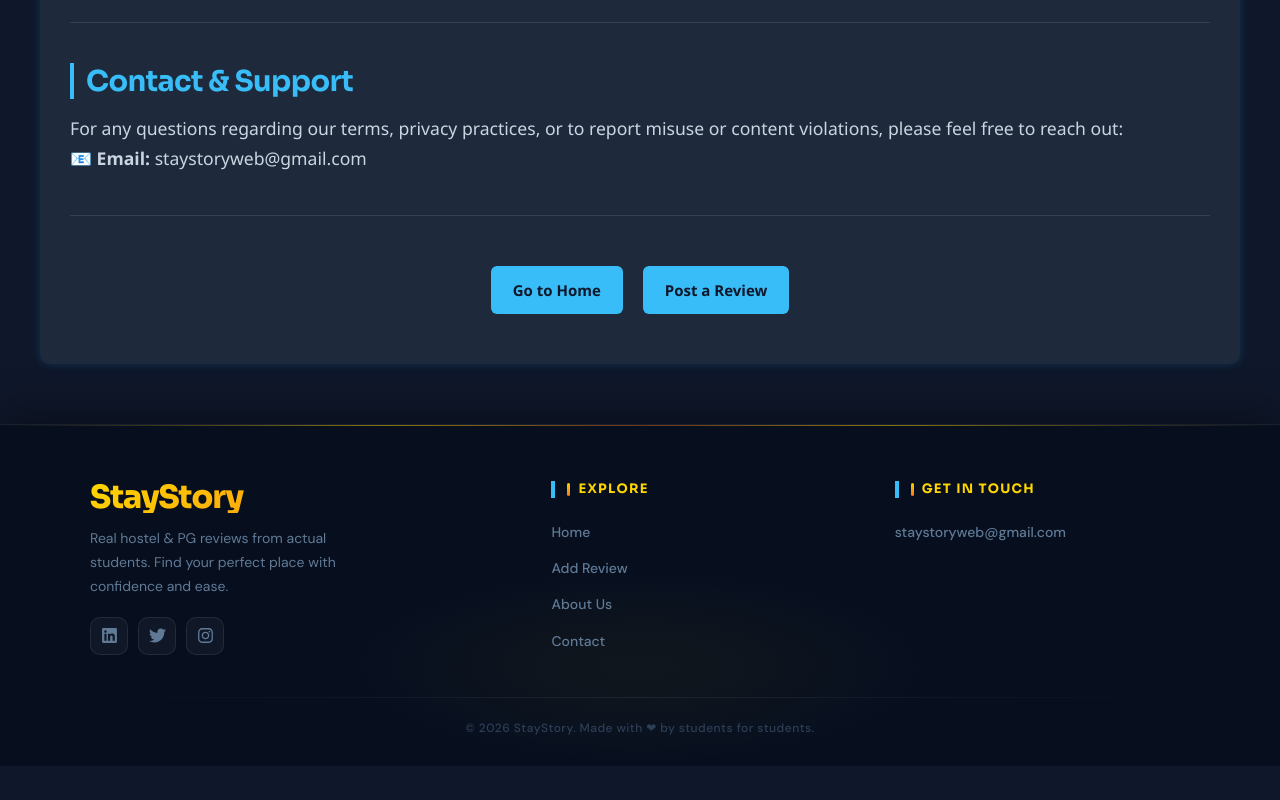
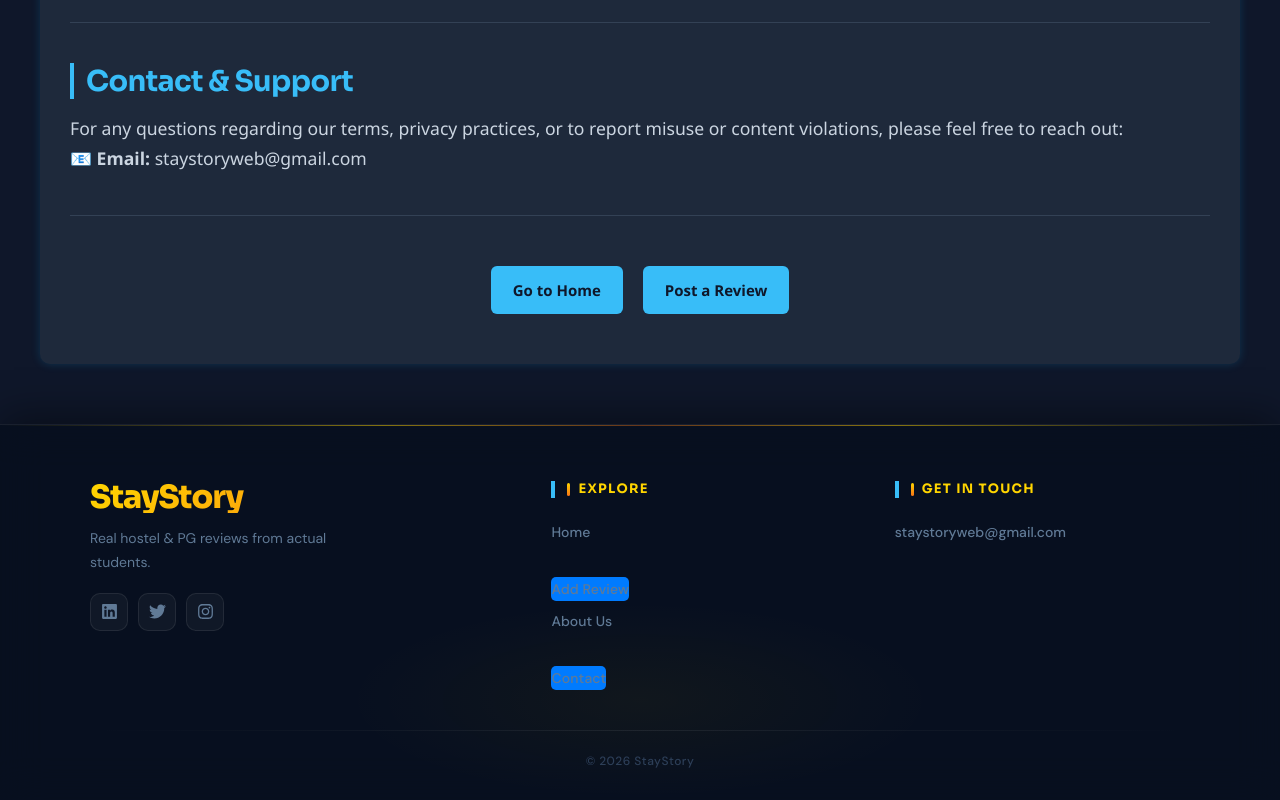
Before and after one commit to SSrivastava18/deployement, a React (Create React App) app in the folder client/my-app/: page /terms-of-use in a window 1280 px wide. Shown: the part 906-1706 px from the top of the page. Before the commit the page ends 1672 px from the top, so only its background shows below. Built offline with nearby package versions, Linux system fonts and the light colour scheme; no server answers.

Commit message:
Refactor Footer component for improved accessibility

```diff
--- a/client/my-app/src/components/Footer.js
+++ b/client/my-app/src/components/Footer.js
@@ -4,18 +4,16 @@ import { useContext } from "react";
 import { useNavigate } from "react-router-dom";
 import { StoreContext } from "../StoreContext";
 
-
 const Footer = () => {
     const { token } = useContext(StoreContext);
     const navigate = useNavigate();
 
-    const handleFooterContactClick = (e) => {
-        e.preventDefault();
-        console.log("Contact link in footer clicked! No navigation.");
+    const handleFooterContactClick = () => {
+        console.log("Contact clicked!");
+        // You can open modal or scroll later
     };
 
-    const handlePostReviewClick = (e) => {
-    e.preventDefault();
+    const handlePostReviewClick = () => {
         if (token) {
             window.scrollTo({ top: 0, behavior: "smooth" });
             navigate("/post-review");
@@ -25,39 +23,23 @@ const Footer = () => {
         }
     };
 
-
     return (
         <footer id="footer" className="footer-container">
             <div className="footer-content">
                 <div className="footer-brand">
                     <h1 className="footer-title">StayStory</h1>
                     <p className="footer-description">
-                        Real hostel & PG reviews from actual students. Find your perfect
-                        place with confidence and ease.
+                        Real hostel & PG reviews from actual students.
                     </p>
+
                     <div className="footer-social">
-                        <a
-                            href="https://www.linkedin.com/in/stay-story-416730370/"
-                            target="_blank"
-                            rel="noopener noreferrer"
-                            aria-label="LinkedIn"
-                        >
+                        <a href="https://www.linkedin.com/in/stay-story-416730370/" target="_blank" rel="noopener noreferrer">
                             <FaLinkedin className="footer-icon" />
                         </a>
-                        <a
-                            href="https://x.com/staystoryweb"
-                            target="_blank"
-                            rel="noopener noreferrer"
-                            aria-label="Twitter"
-                        >
+                        <a href="https://x.com/staystoryweb" target="_blank" rel="noopener noreferrer">
                             <FaTwitter className="footer-icon" />
                         </a>
-                        <a
-                            href="https://www.instagram.com/stor_ystay?igsh=eTE1NTJsN2t0MHFj"
-                            target="_blank"
-                            rel="noopener noreferrer"
-                            aria-label="Instagram"
-                        >
+                        <a href="https://www.instagram.com/stor_ystay" target="_blank" rel="noopener noreferrer">
                             <FaInstagram className="footer-icon" />
                         </a>
                     </div>
@@ -65,10 +47,20 @@ const Footer = () => {
 
                 <div className="footer-links">
                     <h2 className="footer-heading">Explore</h2>
+
                     <a className="footer-link" href="/">Home</a>
-                    <a className="footer-link" href="#" onClick={handlePostReviewClick}>Add Review</a>
+
+                    {/* ✅ FIXED */}
+                    <button className="footer-link" onClick={handlePostReviewClick}>
+                        Add Review
+                    </button>
+
                     <a className="footer-link" href="/about">About Us</a>
-                    <a className="footer-link" href="#" onClick={handleFooterContactClick}>Contact</a>
+
+                    {/* ✅ FIXED */}
+                    <button className="footer-link" onClick={handleFooterContactClick}>
+                        Contact
+                    </button>
                 </div>
 
                 <div className="footer-contact">
@@ -80,7 +72,7 @@ const Footer = () => {
             <div className="footer-divider"></div>
 
             <p className="footer-copyright">
-                © {new Date().getFullYear()} StayStory. Made with ❤ by students for students.
+                © {new Date().getFullYear()} StayStory
             </p>
         </footer>
     );
```
Lines whose indentation alone changed are shown as unchanged.
